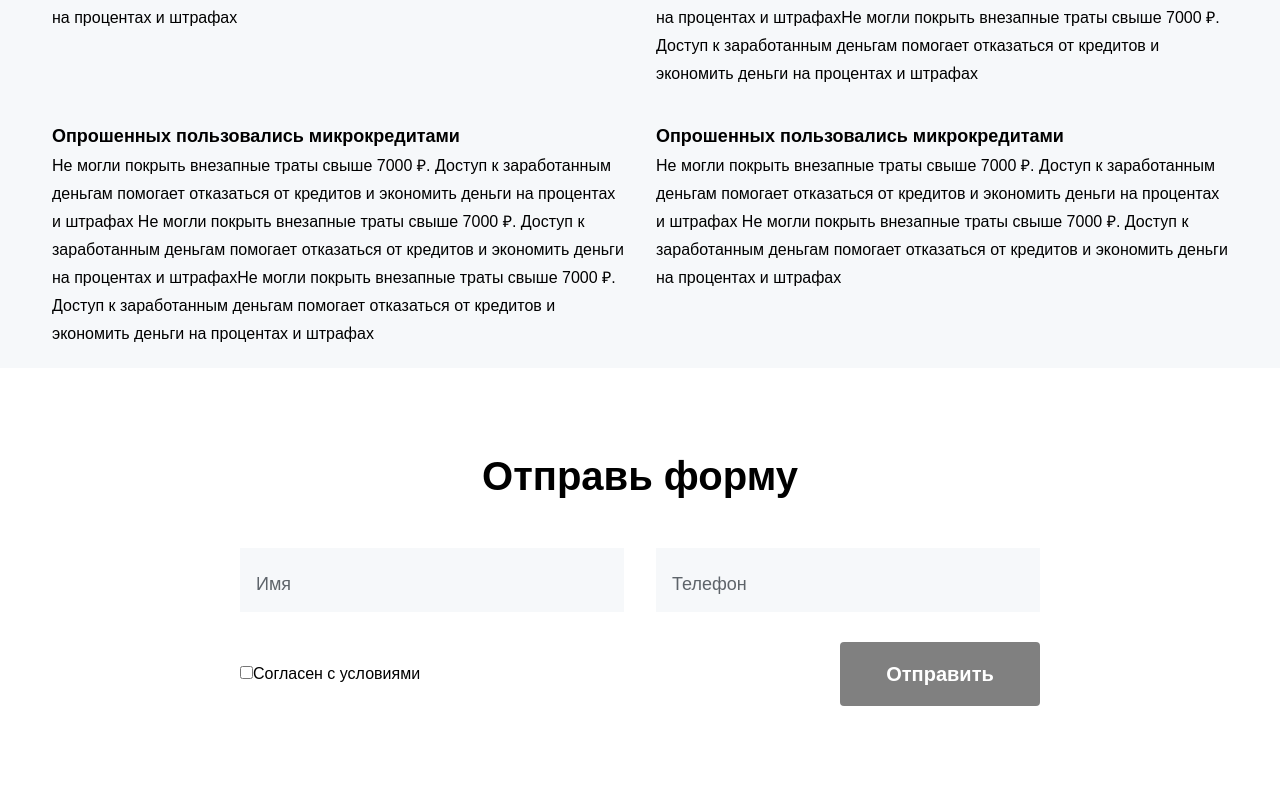
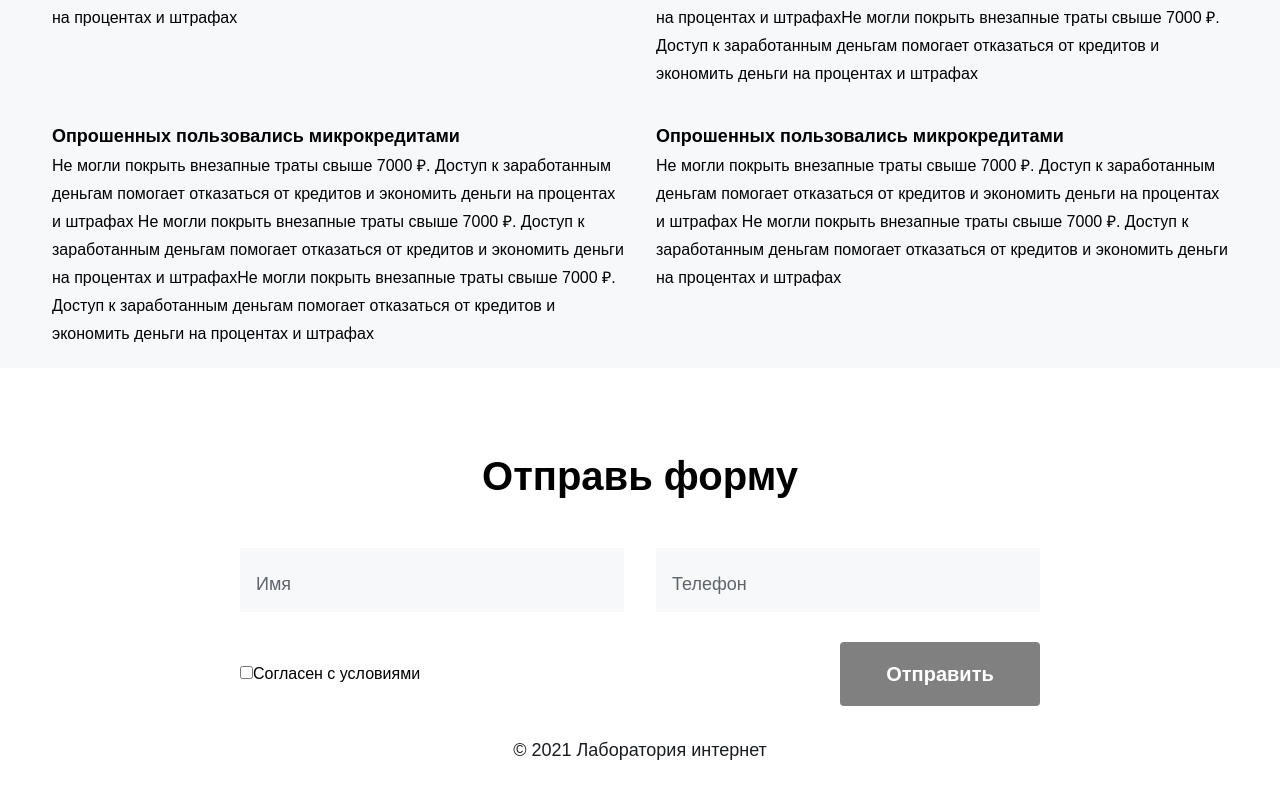
Before and after one commit to krylov72/test-lab-main, an Angular app: page / in a window 1280 px wide. Shown: the part 3247-4041 px from the top of the page. Before the commit the page ends 3953 px from the top, so only its background shows below. Built offline with nearby package versions, Linux system fonts and the light colour scheme.

Commit message:
fix footer

```diff
--- a/angular.json
+++ b/angular.json
@@ -19,7 +19,7 @@
           "builder": "@angular-devkit/build-angular:application",
           "options": {
             "outputPath": "dist/test-lab-main",
-            "baseHref": "/test-lab-main",
+            "baseHref": "/test-lab-main/  ",
             "index": "src/index.html",
             "browser": "src/main.ts",
             "polyfills": ["zone.js"],
--- a/src/app/app.component.html
+++ b/src/app/app.component.html
@@ -9,4 +9,5 @@
     <app-info-page></app-info-page>
     <app-form></app-form>
   </main>
+  <app-footer></app-footer>
 </div>
--- a/src/app/app.component.ts
+++ b/src/app/app.component.ts
@@ -10,6 +10,7 @@ import { ReviewsPageComponent } from './features/reviews-page/reviews-page.compo
 import { FaqPageComponent } from './features/faq-page/faq-page.component';
 import { InfoPageComponent } from './features/info-page/info-page.component';
 import { FormComponent } from './features/form/form.component';
+import { FooterComponent } from "./features/footer/footer.component";
 
 @Component({
   selector: 'app-root',
@@ -24,7 +25,8 @@ import { FormComponent } from './features/form/form.component';
     FaqPageComponent,
     InfoPageComponent,
     FormComponent,
-  ],
+    FooterComponent
+],
   templateUrl: './app.component.html',
   styleUrl: './app.component.scss',
 })
--- a/src/app/features/footer/footer.component.scss
+++ b/src/app/features/footer/footer.component.scss
@@ -1,10 +1,10 @@
-@import '../../styles/colors';
-@import '../../styles/typography';
+@use '../../../styles/colors' as colors;
+@use '../../../styles/typography' as typography;
 
 .footer {
   padding: 28px 0;
   width: 100%;
-  @include Body_18;
+  @include typography.Body_18;
   text-align: center;
   color: var(--color-black);
 }
```
